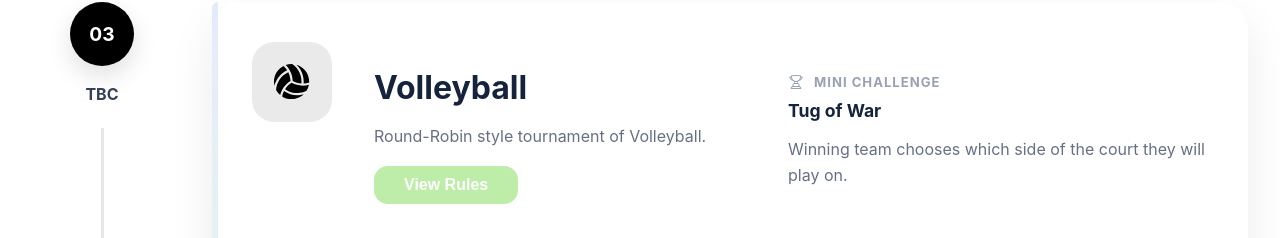
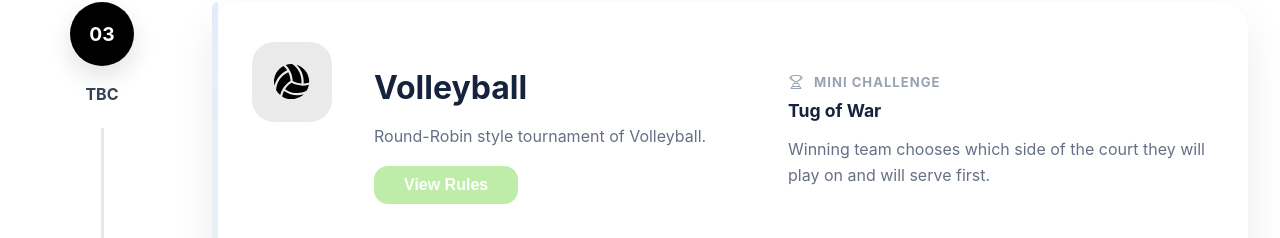
Before and after one commit to Jennipham/jenn-lympics, a React (Vite) app in the folder jenn-lympics-website/: page /agenda in a window 1280 px wide. Shown: the part 1366-1604 px from the top of the page. Built offline with nearby package versions, Linux system fonts and the light colour scheme.

Commit message:
updating challenge description

```diff
--- a/jenn-lympics-website/src/components/Agenda/events.ts
+++ b/jenn-lympics-website/src/components/Agenda/events.ts
@@ -72,7 +72,7 @@ export const events = [
         challenge: "Tug of War",
 
         challengeDescription:
-            "Winning team chooses which side of the court they will play on.",
+            "Winning team chooses which side of the court they will play on and will serve first.",
 
         location: "Crystal Palace Park",
 
```
